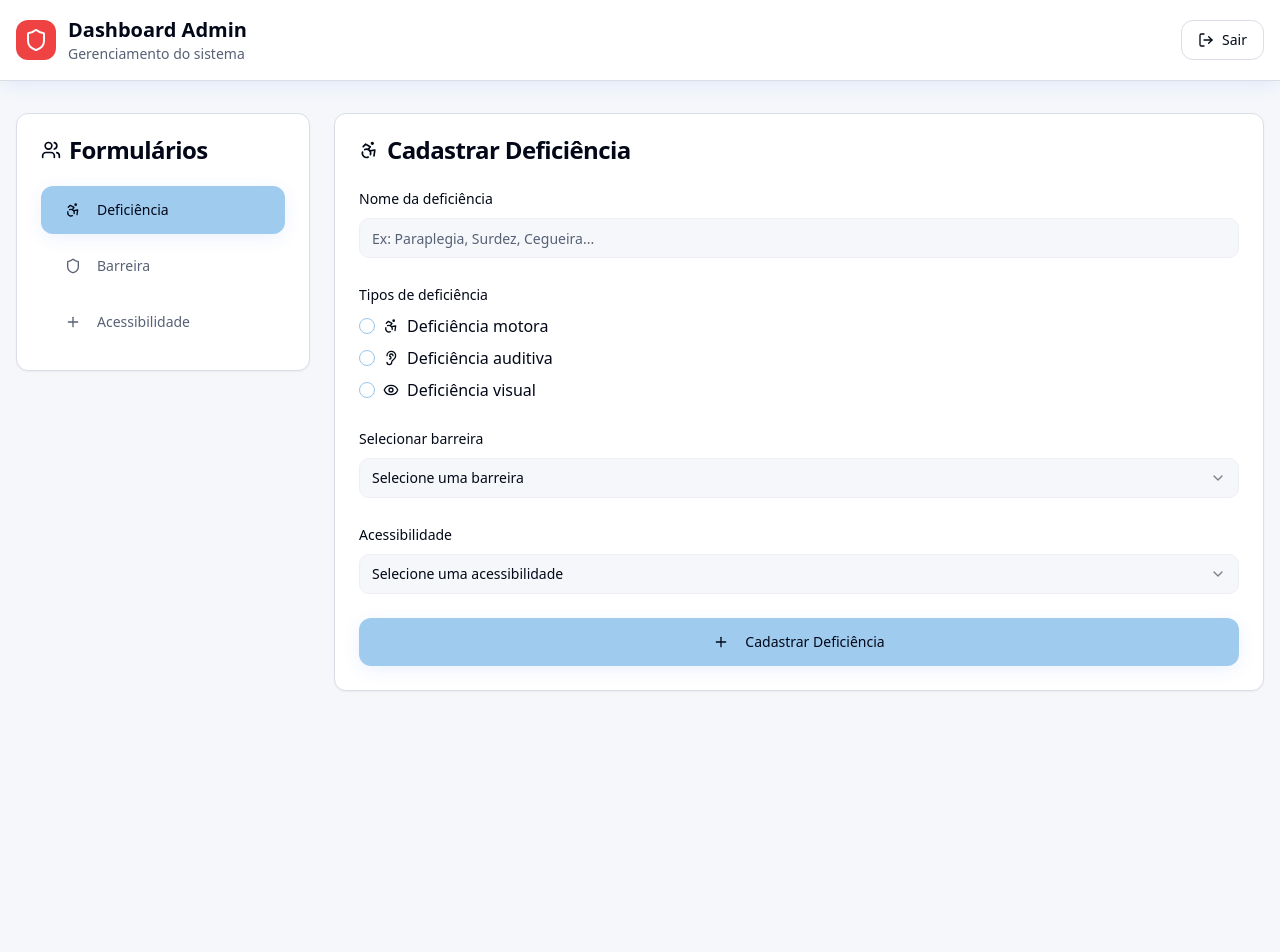
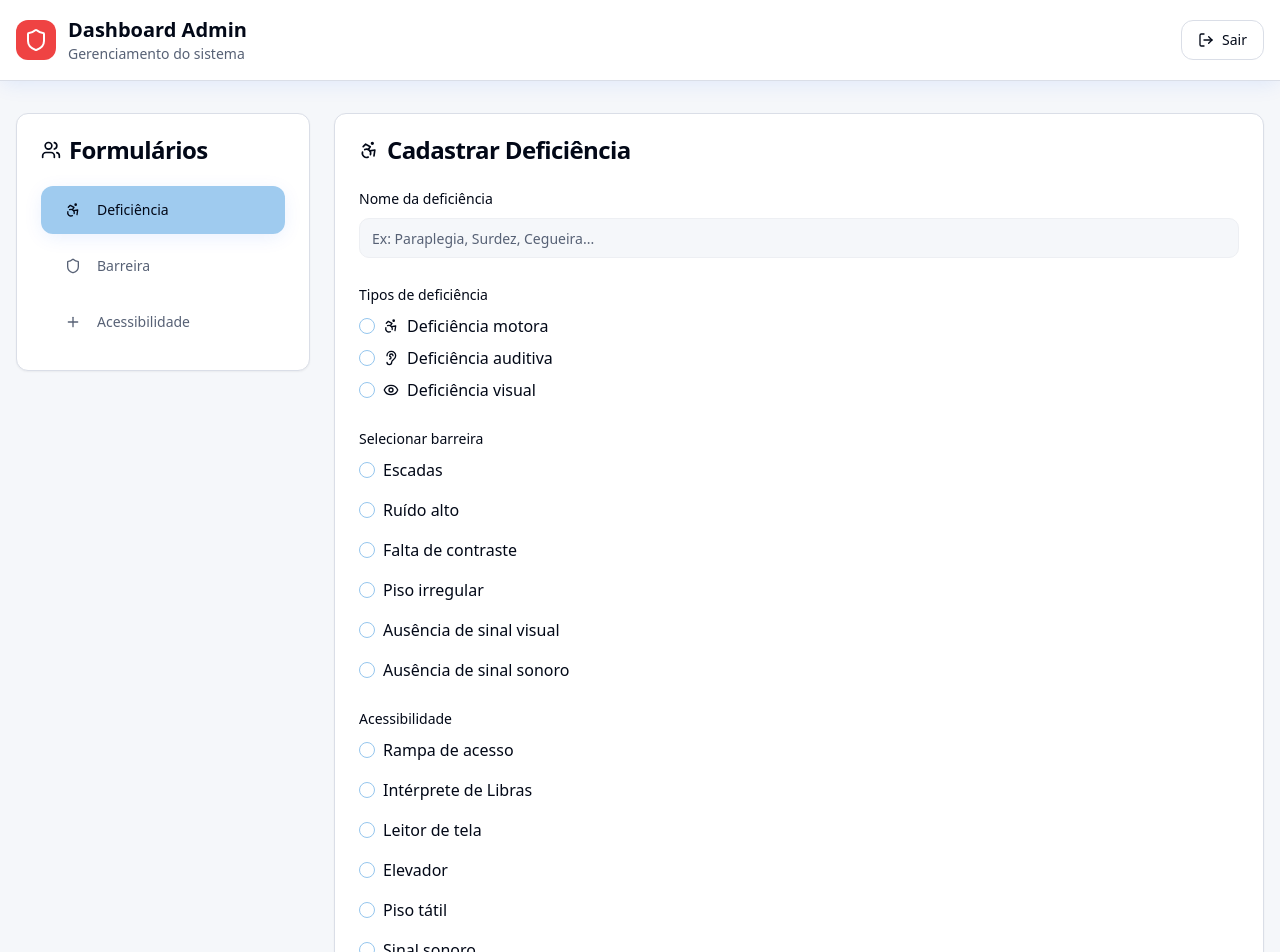
Before and after one commit to luisferracine/talento-inclusivo-hub, a React (Vite) app: page /dashboard-admin in a window 1280 px wide. Shown: the top 952 px of the page. Before the commit the page ends 800 px from the top, so only its background shows below. Built offline with nearby package versions, Linux system fonts and the light colour scheme.

Commit message:
Refactor admin dashboard forms

```diff
--- a/src/pages/DashboardAdmin.tsx
+++ b/src/pages/DashboardAdmin.tsx
@@ -23,16 +23,10 @@ const deficienciaSchema = z.object({
 
 const barreiraSchema = z.object({
   nome: z.string().min(2, "Nome deve ter pelo menos 2 caracteres"),
-  tipo: z.enum(["motora", "auditiva", "visual"], {
-    required_error: "Selecione um tipo de barreira",
-  }),
 });
 
 const acessibilidadeSchema = z.object({
   nome: z.string().min(2, "Nome deve ter pelo menos 2 caracteres"),
-  tipo: z.enum(["motora", "auditiva", "visual"], {
-    required_error: "Selecione um tipo de acessibilidade",
-  }),
 });
 
 const DashboardAdmin = () => {
@@ -233,21 +227,50 @@ const DashboardAdmin = () => {
                         render={({ field }) => (
                           <FormItem>
                             <FormLabel>Selecionar barreira</FormLabel>
-                            <Select onValueChange={field.onChange} defaultValue={field.value}>
-                              <FormControl>
-                                <SelectTrigger>
-                                  <SelectValue placeholder="Selecione uma barreira" />
-                                </SelectTrigger>
-                              </FormControl>
-                              <SelectContent>
-                                <SelectItem value="escadas">Escadas</SelectItem>
-                                <SelectItem value="ruido-alto">Ruído alto</SelectItem>
-                                <SelectItem value="falta-contraste">Falta de contraste</SelectItem>
-                                <SelectItem value="piso-irregular">Piso irregular</SelectItem>
-                                <SelectItem value="ausencia-sinal-visual">Ausência de sinal visual</SelectItem>
-                                <SelectItem value="ausencia-sinal-sonoro">Ausência de sinal sonoro</SelectItem>
-                              </SelectContent>
-                            </Select>
+                            <FormControl>
+                              <RadioGroup
+                                onValueChange={field.onChange}
+                                value={field.value}
+                                className="flex flex-col space-y-2"
+                              >
+                                <div className="flex items-center space-x-2">
+                                  <RadioGroupItem value="escadas" id="barreira-escadas" />
+                                  <label htmlFor="barreira-escadas" className="cursor-pointer">
+                                    Escadas
+                                  </label>
+                                </div>
+                                <div className="flex items-center space-x-2">
+                                  <RadioGroupItem value="ruido-alto" id="barreira-ruido" />
+                                  <label htmlFor="barreira-ruido" className="cursor-pointer">
+                                    Ruído alto
+                                  </label>
+                                </div>
+                                <div className="flex items-center space-x-2">
+                                  <RadioGroupItem value="falta-contraste" id="barreira-contraste" />
+                                  <label htmlFor="barreira-contraste" className="cursor-pointer">
+                                    Falta de contraste
+                                  </label>
+                                </div>
+                                <div className="flex items-center space-x-2">
+                                  <RadioGroupItem value="piso-irregular" id="barreira-piso" />
+                                  <label htmlFor="barreira-piso" className="cursor-pointer">
+                                    Piso irregular
+                                  </label>
+                                </div>
+                                <div className="flex items-center space-x-2">
+                                  <RadioGroupItem value="ausencia-sinal-visual" id="barreira-visual" />
+                                  <label htmlFor="barreira-visual" className="cursor-pointer">
+                                    Ausência de sinal visual
+                                  </label>
+                                </div>
+                                <div className="flex items-center space-x-2">
+                                  <RadioGroupItem value="ausencia-sinal-sonoro" id="barreira-sonoro" />
+                                  <label htmlFor="barreira-sonoro" className="cursor-pointer">
+                                    Ausência de sinal sonoro
+                                  </label>
+                                </div>
+                              </RadioGroup>
+                            </FormControl>
                             <FormMessage />
                           </FormItem>
                         )}
@@ -259,21 +282,50 @@ const DashboardAdmin = () => {
                         render={({ field }) => (
                           <FormItem>
                             <FormLabel>Acessibilidade</FormLabel>
-                            <Select onValueChange={field.onChange} defaultValue={field.value}>
-                              <FormControl>
-                                <SelectTrigger>
-                                  <SelectValue placeholder="Selecione uma acessibilidade" />
-                                </SelectTrigger>
-                              </FormControl>
-                              <SelectContent>
-                                <SelectItem value="rampa-acesso">Rampa de acesso</SelectItem>
-                                <SelectItem value="interprete-libras">Intérprete de Libras</SelectItem>
-                                <SelectItem value="leitor-tela">Leitor de tela</SelectItem>
-                                <SelectItem value="elevador">Elevador</SelectItem>
-                                <SelectItem value="piso-tatil">Piso tátil</SelectItem>
-                                <SelectItem value="sinal-sonoro">Sinal sonoro</SelectItem>
-                              </SelectContent>
-                            </Select>
+                            <FormControl>
+                              <RadioGroup
+                                onValueChange={field.onChange}
+                                value={field.value}
+                                className="flex flex-col space-y-2"
+                              >
+                                <div className="flex items-center space-x-2">
+                                  <RadioGroupItem value="rampa-acesso" id="acess-rampa" />
+                                  <label htmlFor="acess-rampa" className="cursor-pointer">
+                                    Rampa de acesso
+                                  </label>
+                                </div>
+                                <div className="flex items-center space-x-2">
+                                  <RadioGroupItem value="interprete-libras" id="acess-libras" />
+                                  <label htmlFor="acess-libras" className="cursor-pointer">
+                                    Intérprete de Libras
+                                  </label>
+                                </div>
+                                <div className="flex items-center space-x-2">
+                                  <RadioGroupItem value="leitor-tela" id="acess-leitor" />
+                                  <label htmlFor="acess-leitor" className="cursor-pointer">
+                                    Leitor de tela
+                                  </label>
+                                </div>
+                                <div className="flex items-center space-x-2">
+                                  <RadioGroupItem value="elevador" id="acess-elevador" />
+                                  <label htmlFor="acess-elevador" className="cursor-pointer">
+                                    Elevador
+                                  </label>
+                                </div>
+                                <div className="flex items-center space-x-2">
+                                  <RadioGroupItem value="piso-tatil" id="acess-tatil" />
+                                  <label htmlFor="acess-tatil" className="cursor-pointer">
+                                    Piso tátil
+                                  </label>
+                                </div>
+                                <div className="flex items-center space-x-2">
+                                  <RadioGroupItem value="sinal-sonoro" id="acess-sinal" />
+                                  <label htmlFor="acess-sinal" className="cursor-pointer">
+                                    Sinal sonoro
+                                  </label>
+                                </div>
+                              </RadioGroup>
+                            </FormControl>
                             <FormMessage />
                           </FormItem>
                         )}
@@ -318,45 +370,6 @@ const DashboardAdmin = () => {
                         )}
                       />
 
-                      <FormField
-                        control={barreiraForm.control}
-                        name="tipo"
-                        render={({ field }) => (
-                          <FormItem>
-                            <FormLabel>Tipo de barreira</FormLabel>
-                            <FormControl>
-                              <RadioGroup
-                                onValueChange={field.onChange}
-                                value={field.value}
-                                className="flex flex-col space-y-2"
-                              >
-                                <div className="flex items-center space-x-2">
-                                  <RadioGroupItem value="motora" id="barreira-motora" />
-                                  <label htmlFor="barreira-motora" className="flex items-center gap-2 cursor-pointer">
-                                    <Accessibility className="w-4 h-4" />
-                                    Deficiência motora
-                                  </label>
-                                </div>
-                                <div className="flex items-center space-x-2">
-                                  <RadioGroupItem value="auditiva" id="barreira-auditiva" />
-                                  <label htmlFor="barreira-auditiva" className="flex items-center gap-2 cursor-pointer">
-                                    <Ear className="w-4 h-4" />
-                                    Deficiência auditiva
-                                  </label>
-                                </div>
-                                <div className="flex items-center space-x-2">
-                                  <RadioGroupItem value="visual" id="barreira-visual" />
-                                  <label htmlFor="barreira-visual" className="flex items-center gap-2 cursor-pointer">
-                                    <Eye className="w-4 h-4" />
-                                    Deficiência visual
-                                  </label>
-                                </div>
-                              </RadioGroup>
-                            </FormControl>
-                            <FormMessage />
-                          </FormItem>
-                        )}
-                      />
 
                       <Button type="submit" className="w-full">
                         <Plus className="w-4 h-4 mr-2" />
@@ -397,45 +410,6 @@ const DashboardAdmin = () => {
                         )}
                       />
 
-                      <FormField
-                        control={acessibilidadeForm.control}
-                        name="tipo"
-                        render={({ field }) => (
-                          <FormItem>
-                            <FormLabel>Tipo de acessibilidade</FormLabel>
-                            <FormControl>
-                              <RadioGroup
-                                onValueChange={field.onChange}
-                                value={field.value}
-                                className="flex flex-col space-y-2"
-                              >
-                                <div className="flex items-center space-x-2">
-                                  <RadioGroupItem value="motora" id="acessibilidade-motora" />
-                                  <label htmlFor="acessibilidade-motora" className="flex items-center gap-2 cursor-pointer">
-                                    <Accessibility className="w-4 h-4" />
-                                    Deficiência motora
-                                  </label>
-                                </div>
-                                <div className="flex items-center space-x-2">
-                                  <RadioGroupItem value="auditiva" id="acessibilidade-auditiva" />
-                                  <label htmlFor="acessibilidade-auditiva" className="flex items-center gap-2 cursor-pointer">
-                                    <Ear className="w-4 h-4" />
-                                    Deficiência auditiva
-                                  </label>
-                                </div>
-                                <div className="flex items-center space-x-2">
-                                  <RadioGroupItem value="visual" id="acessibilidade-visual" />
-                                  <label htmlFor="acessibilidade-visual" className="flex items-center gap-2 cursor-pointer">
-                                    <Eye className="w-4 h-4" />
-                                    Deficiência visual
-                                  </label>
-                                </div>
-                              </RadioGroup>
-                            </FormControl>
-                            <FormMessage />
-                          </FormItem>
-                        )}
-                      />
 
                       <Button type="submit" className="w-full">
                         <Plus className="w-4 h-4 mr-2" />
```
